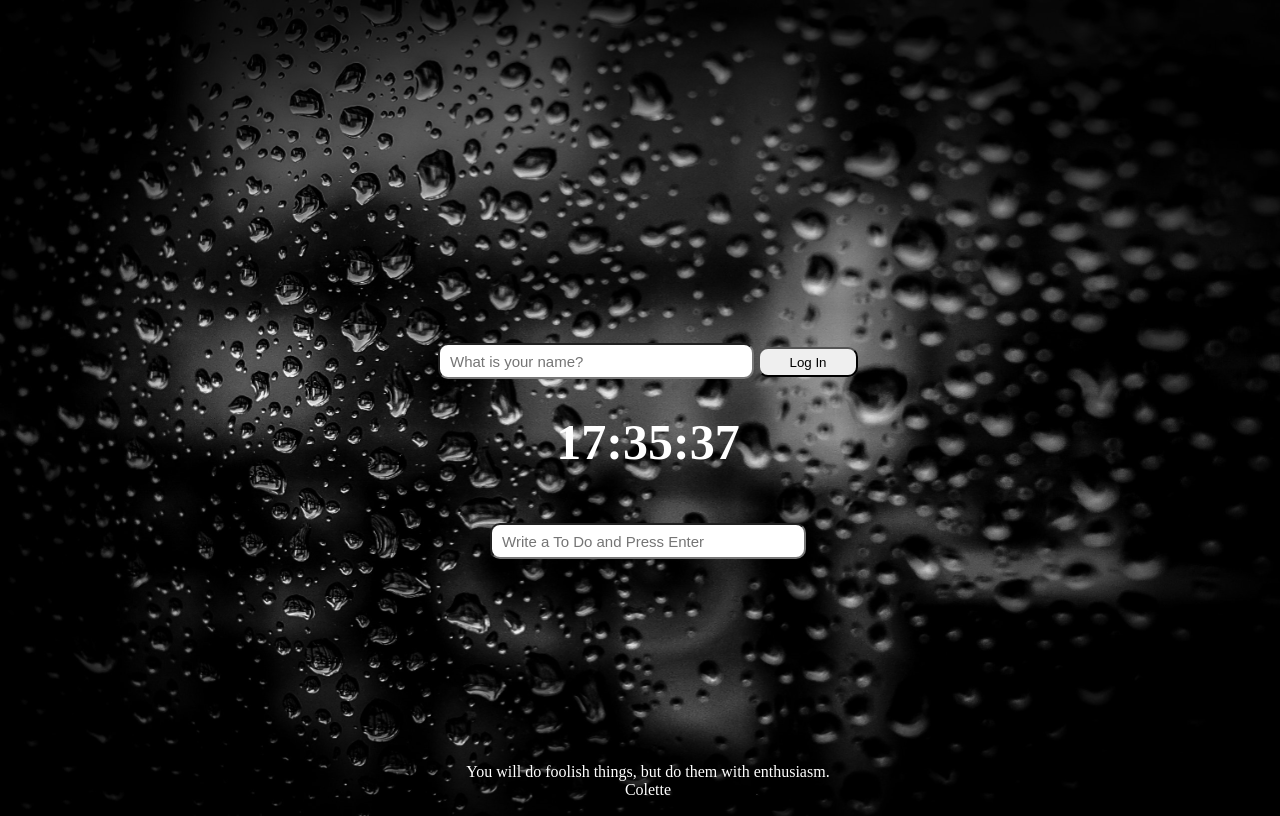
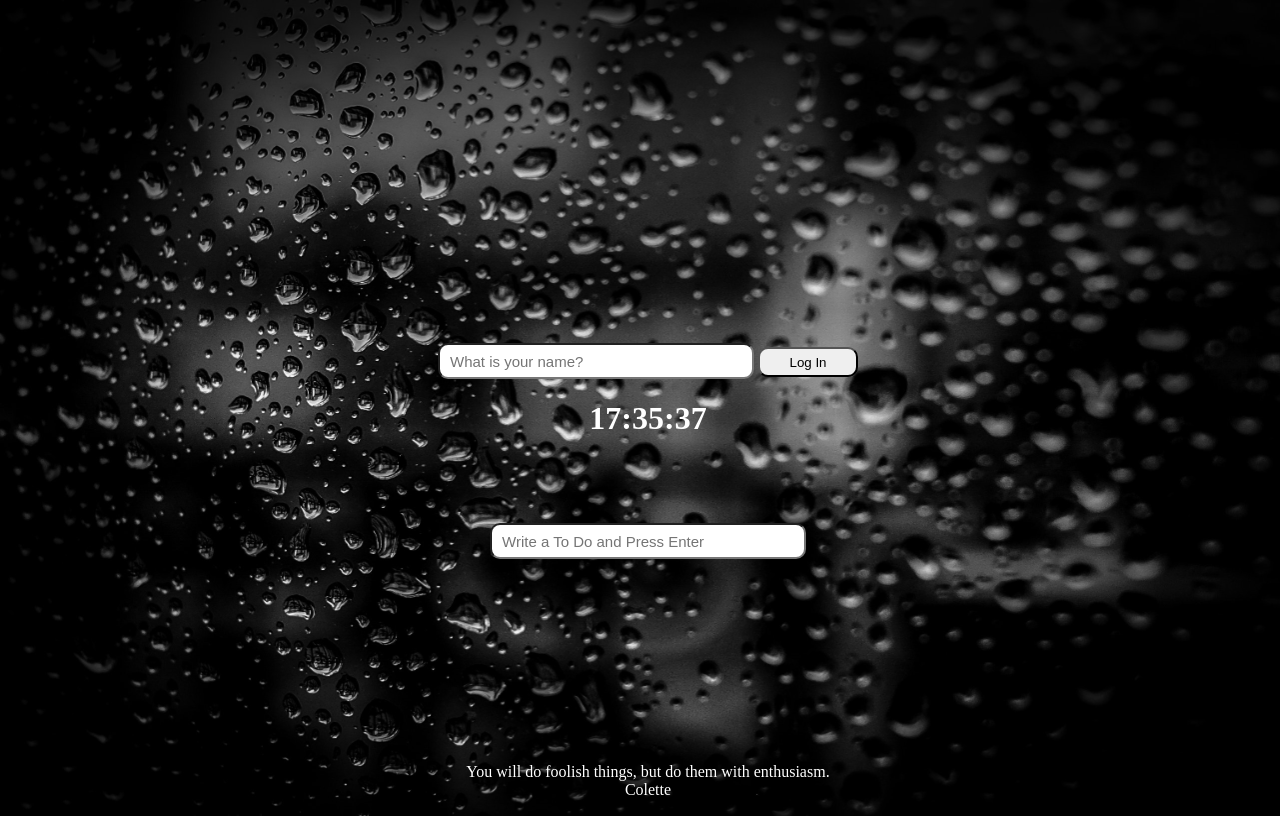
Before and after one commit to MinHyeongPark/momentum, a plain HTML site: page index.html in a window 1280 px wide. Drawn offline with Linux system fonts and the light colour scheme.

Commit message:
Update style.css

```diff
--- a/css/style.css
+++ b/css/style.css
@@ -44,9 +44,6 @@ input{
     margin-bottom: 20px;
 }
 
-.greeting, .clock{
-    font-size: 50px;
-}
 
 .column:nth-child(3){
     height: 30vh;
```
